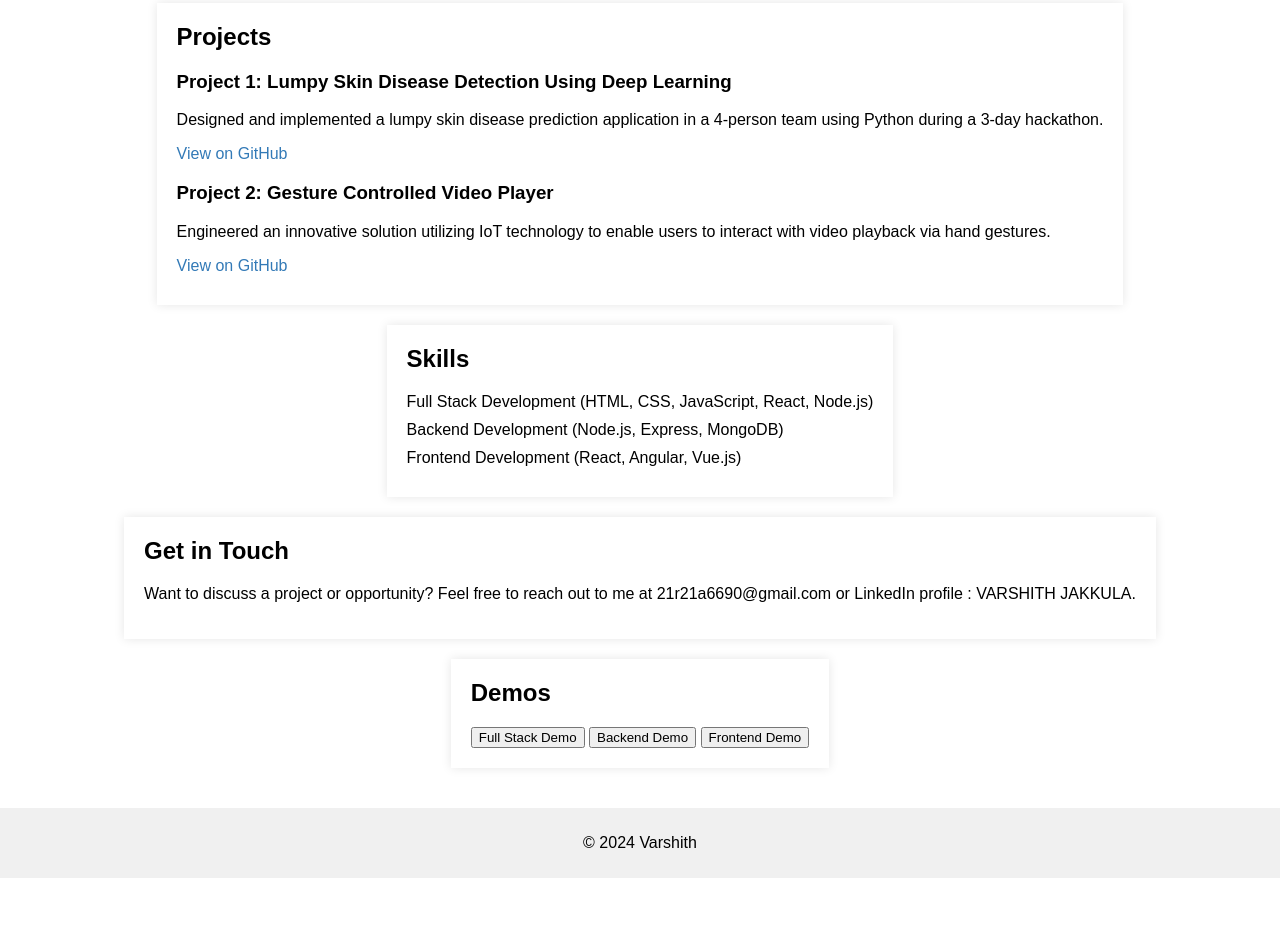
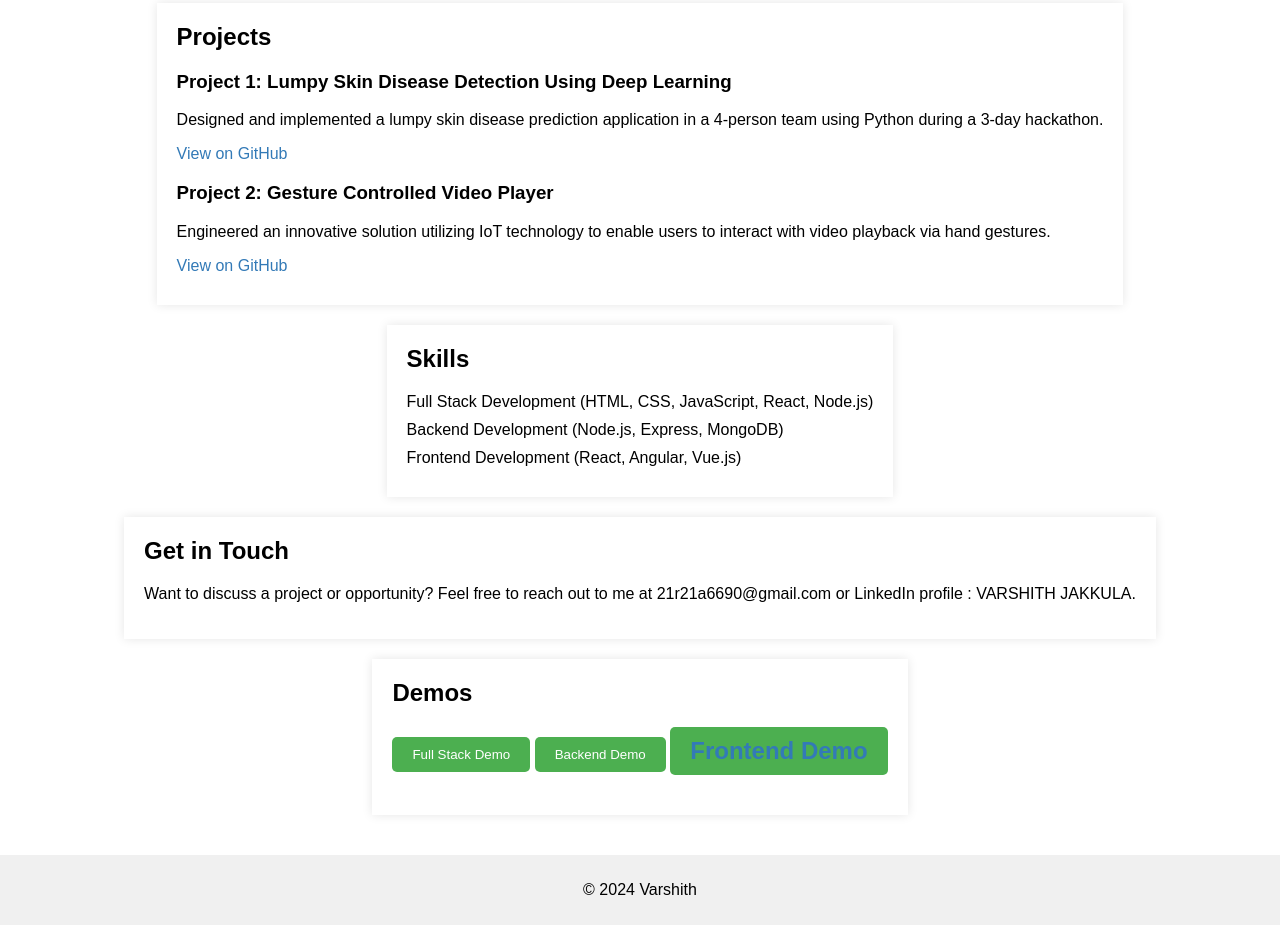
Before and after one commit to Varshith6690/Personal-Website, a plain HTML site: page index.html in a window 1280 px wide. Shown: the part 331-1256 px from the top of the page. Before the commit the page ends 1209 px from the top, so only its background shows below. Drawn offline with Linux system fonts and the light colour scheme; a script that the page names is missing.

Commit message:
Update styles.css

```diff
--- a/styles.css
+++ b/styles.css
@@ -53,3 +53,26 @@ footer {
     text-align: center;
     clear: both;
 }
+
+button {
+    background-color: #4CAF50;
+    color: #fff;
+    padding: 10px 20px;
+    border: none;
+    border-radius: 5px;
+    cursor: pointer;
+}
+
+button:hover {
+    background-color: #3e8e41;
+}
+
+#frontend-demo-container {
+    margin-top: 20px;
+}
+
+#frontend-demo {
+    font-size: 24px;
+    font-weight: bold;
+    color: #337ab7;
+}
```
